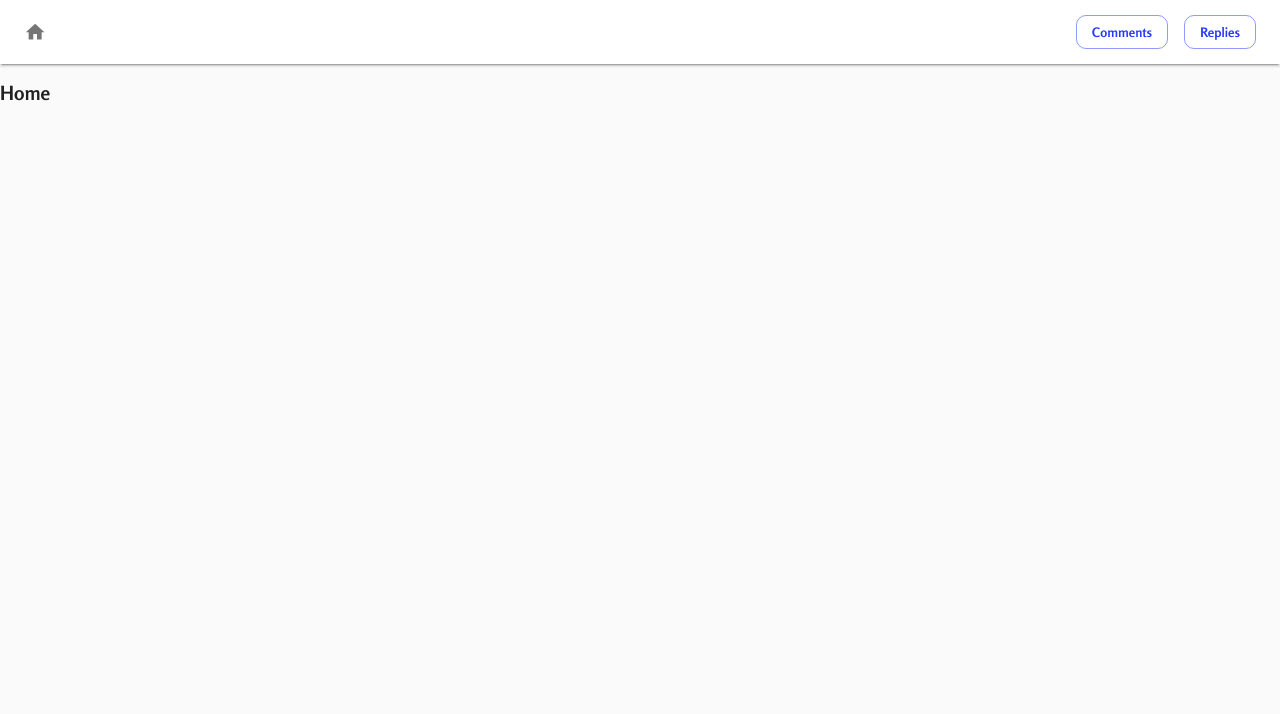
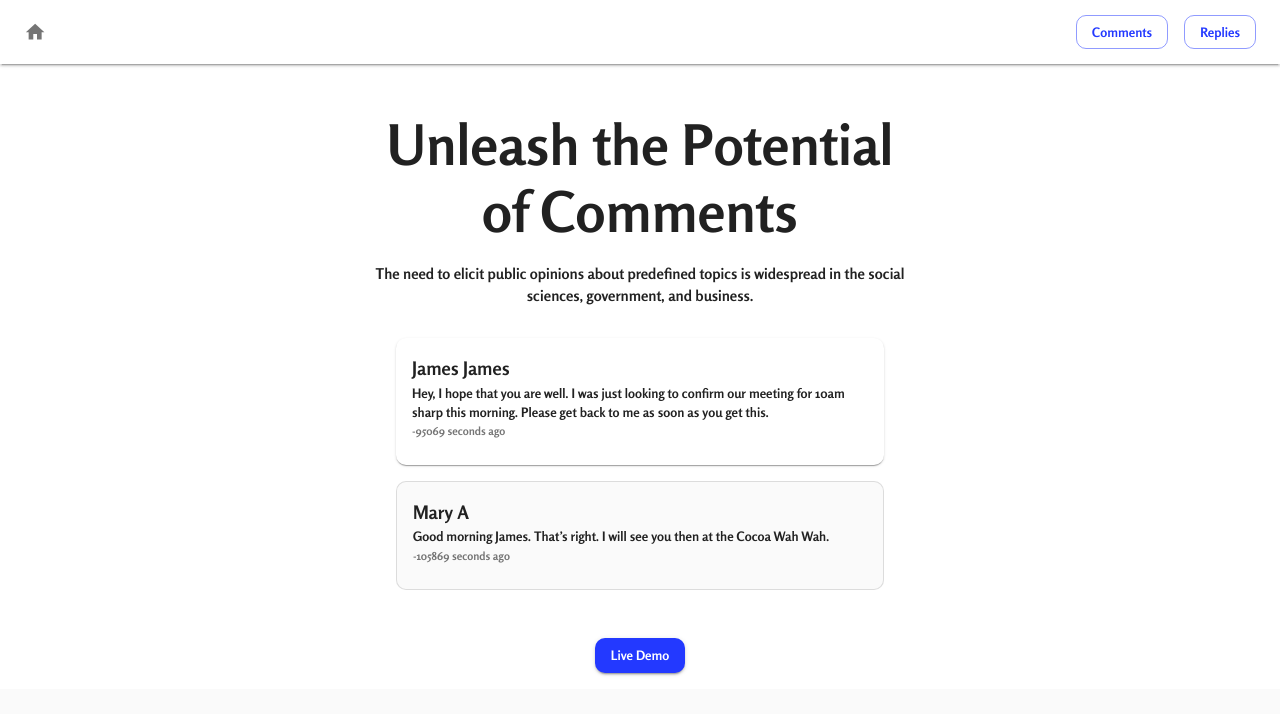
Before and after one commit to simply-alliv/comment-microapi-demo, a React (Create React App) app: page / in a window 1280 px wide. Shown: the top 714 px of the page. Built offline with nearby package versions, Linux system fonts and the light colour scheme.

Commit message:
Add home page (#32)
* feat: add home/landing page

* feat: add live demo button

```diff
--- a/src/components/App/index.tsx
+++ b/src/components/App/index.tsx
@@ -44,7 +44,7 @@ function App() {
         </CustomAppBar>
         <Switch>
           <Route exact path={Routes.Home}>
-            <Home />
+            <Home currentPageState={[currentPage, setCurrentPage]} />
           </Route>
           <Route path={Routes.Comments}>
             <Comments
--- /dev/null
+++ b/src/components/Comment/Reply/index.tsx
@@ -0,0 +1,40 @@
+import React, { FunctionComponent } from "react";
+import { makeStyles } from "@material-ui/core/styles";
+import Card from "@material-ui/core/Card";
+import CardContent from "@material-ui/core/CardContent";
+import Typography from "@material-ui/core/Typography";
+import { calculateTimeSince } from "../index";
+
+export type ReplyProps = {
+  name: string;
+  content: string;
+  creationDate: Date;
+};
+
+const useStyles = makeStyles(() => ({
+  root: {
+    backgroundColor: "#FAFAFA",
+  },
+}));
+
+const Reply: FunctionComponent<ReplyProps> = ({
+  name,
+  content,
+  creationDate,
+}) => {
+  const classes = useStyles();
+
+  return (
+    <Card variant="outlined" className={classes.root}>
+      <CardContent>
+        <Typography variant="h6">{name}</Typography>
+        <Typography variant="body2">{content}</Typography>
+        <Typography variant="caption" color="textSecondary">
+          {calculateTimeSince(creationDate)}
+        </Typography>
+      </CardContent>
+    </Card>
+  );
+};
+
+export default Reply;
--- /dev/null
+++ b/src/components/Comment/index.tsx
@@ -0,0 +1,103 @@
+import React, { FunctionComponent } from "react";
+import { makeStyles } from "@material-ui/core/styles";
+import Card from "@material-ui/core/Card";
+import CardContent from "@material-ui/core/CardContent";
+import Box from "@material-ui/core/Box";
+import Grid from "@material-ui/core/Grid";
+import Typography from "@material-ui/core/Typography";
+import Reply, { ReplyProps } from "./Reply";
+
+export type CommentProps = {
+  name: string;
+  content: string;
+  creationDate: Date;
+  replies: ReplyProps[];
+};
+
+const useStyles = makeStyles(() => ({
+  root: {
+    width: "100%",
+  },
+}));
+
+const Comment: FunctionComponent<CommentProps> = ({
+  name,
+  content,
+  creationDate,
+  replies,
+}) => {
+  const classes = useStyles();
+
+  return (
+    <React.Fragment>
+      <Card>
+        <CardContent>
+          <Typography variant="h6">{name}</Typography>
+          <Typography variant="body2">{content}</Typography>
+          <Typography variant="caption" color="textSecondary">
+            {calculateTimeSince(creationDate)}
+          </Typography>
+        </CardContent>
+      </Card>
+      <Box py={2}>
+        <Grid container spacing={2}>
+          {replies.map((reply) => {
+            return (
+              <Grid
+                item
+                key={reply.creationDate.getTime()}
+                className={classes.root}
+              >
+                <Reply
+                  name={reply.name}
+                  content={reply.content}
+                  creationDate={reply.creationDate}
+                />
+              </Grid>
+            );
+          })}
+        </Grid>
+      </Box>
+    </React.Fragment>
+  );
+};
+
+export default Comment;
+
+export const calculateTimeSince = (creationDate: Date) => {
+  const seconds = Math.floor(
+    (new Date().valueOf() - creationDate.valueOf()) / 1000
+  );
+
+  let interval = Math.floor(seconds / 31536000);
+
+  if (interval > 1) {
+    return interval + " years ago";
+  }
+
+  interval = Math.floor(seconds / 2592000);
+
+  if (interval > 1) {
+    return interval + " months ago";
+  }
+
+  interval = Math.floor(seconds / 86400);
+
+  if (interval > 1) {
+    return interval + " days ago";
+  }
+
+  interval = Math.floor(seconds / 3600);
+
+  if (interval > 1) {
+    return interval + " hours ago";
+  }
+
+  interval = Math.floor(seconds / 60);
+
+  if (interval > 1) {
+    return interval + " minutes ago";
+  }
+
+  return Math.floor(seconds) + " seconds ago";
+};
--- a/src/components/Home/index.tsx
+++ b/src/components/Home/index.tsx
@@ -1,11 +1,83 @@
-import React from "react";
+import React, { FunctionComponent } from "react";
+import { Link as RouterLink } from "react-router-dom";
+import { makeStyles } from "@material-ui/core/styles";
+import Box from "@material-ui/core/Box";
+import Link from "@material-ui/core/Link";
+import Button from "@material-ui/core/Button";
+import Container from "@material-ui/core/Container";
+import Typography from "@material-ui/core/Typography";
+import Comment, { CommentProps } from "../Comment";
+import { ReplyProps } from "../Comment/Reply";
+import { Routes } from "../App";
 
-function Home() {
+const replies: ReplyProps[] = [
+  {
+    name: "Mary A",
+    content:
+      "Good morning James. That’s right. I will see you then at the Cocoa Wah Wah.",
+    creationDate: new Date(Date.parse("2020-07-13T21:40:00")),
+  },
+];
+
+const comment: CommentProps = {
+  name: "James James",
+  content: `Hey, I hope that you are well. I was just looking to confirm our
+  meeting for 10am sharp this morning. Please get back to me as soon
+  as you get this.`,
+  creationDate: new Date(Date.parse("2020-07-13T18:40:00")),
+  replies,
+};
+
+const useStyles = makeStyles((theme) => ({
+  root: {
+    flexGrow: 1,
+    backgroundColor: theme.palette.background.paper,
+  },
+}));
+
+type HomeProps = {
+  currentPageState: [any, React.Dispatch<React.SetStateAction<any>>];
+};
+
+const Home: FunctionComponent<HomeProps> = ({ currentPageState }) => {
+  const classes = useStyles();
+
   return (
-    <div>
-      <h2>Home</h2>
+    <div className={classes.root}>
+      <Container maxWidth="sm">
+        <Box pt={6}>
+          <Typography variant="h2" align="center">
+            Unleash the Potential of Comments
+          </Typography>
+        </Box>
+        <Box pt={2}>
+          <Typography variant="body1" align="center">
+            The need to elicit public opinions about predefined topics is
+            widespread in the social sciences, government, and business.
+          </Typography>
+        </Box>
+        <Box p={4}>
+          <Comment
+            name={comment.name}
+            content={comment.content}
+            creationDate={comment.creationDate}
+            replies={comment.replies}
+          />
+        </Box>
+        <Box pb={2} display="flex" justifyContent="center">
+          <Link component={RouterLink} to={Routes.Comments}>
+            <Button
+              variant="contained"
+              color="secondary"
+              onClick={() => currentPageState[1](Routes.Comments)}
+            >
+              Live Demo
+            </Button>
+          </Link>
+        </Box>
+      </Container>
     </div>
   );
-}
+};
 
 export default Home;
```
